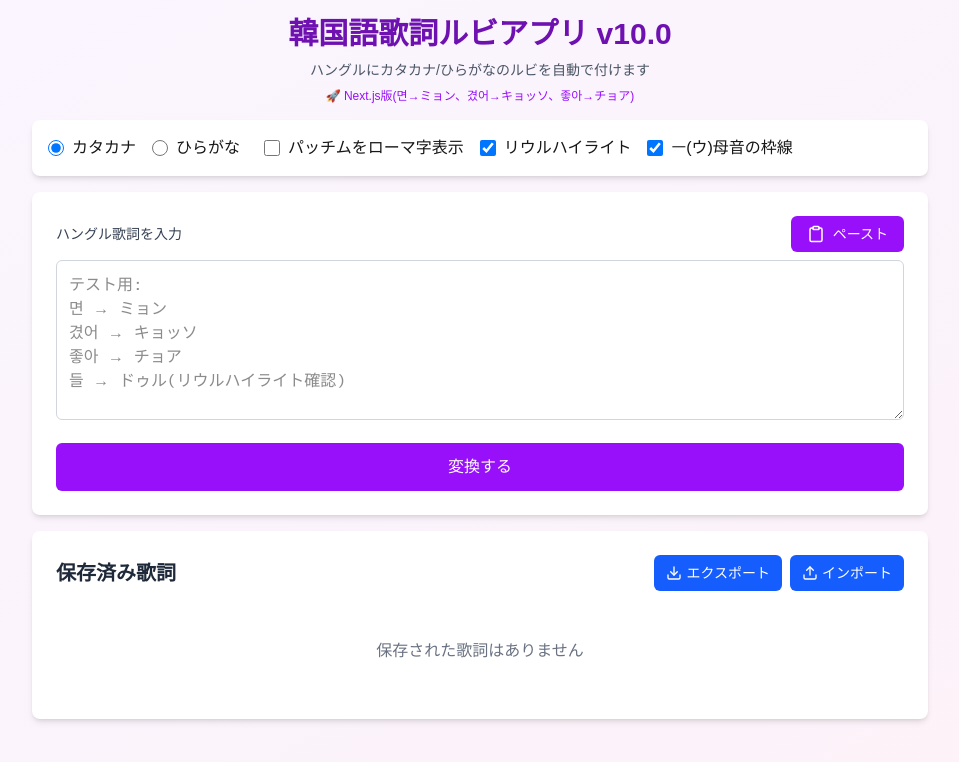
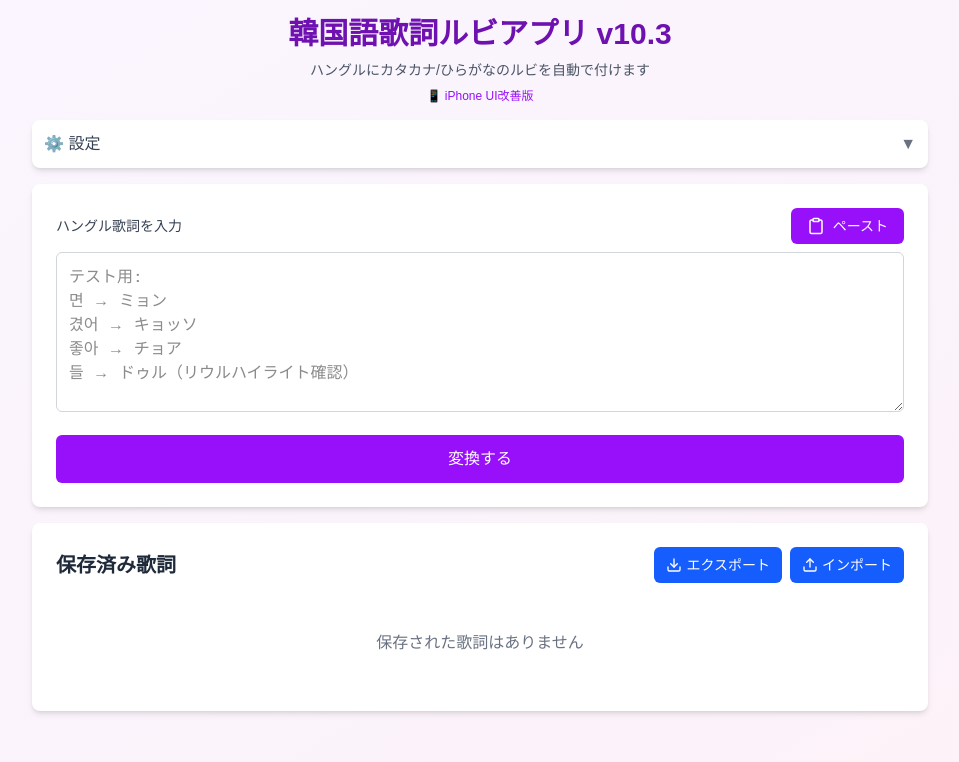
Before and after one commit to liliumauratumn/korean-lyrics-ruby, a Next.js app: page / in a window 1280 px wide. Shown: the top 762 px of the page, without its empty margins (160-1119 px from the left). Built offline with nearby package versions, Linux system fonts and the light colour scheme.

Commit message:
Update page.tsx

```diff
--- a/app/page.tsx
+++ b/app/page.tsx
@@ -408,12 +408,26 @@ export default function KoreanLyricsRuby() {
   const [editMain, setEditMain] = useState('');
   const [editBatchim, setEditBatchim] = useState('');
   const [touchTimer, setTouchTimer] = useState<NodeJS.Timeout | null>(null);
-
+  const [isSettingsOpen, setIsSettingsOpen] = useState(false);
+const [showScrollTop, setShowScrollTop] = useState(false);
  useEffect(() => {
     const saved = localStorage.getItem('koreanLyrics');
     if (saved) {
       setSavedLyrics(JSON.parse(saved));
     }
+  }, []);
+
+  useEffect(() => {
+    const handleScroll = () => {
+      const scrolled = window.scrollY;
+      const windowHeight = document.documentElement.scrollHeight - window.innerHeight;
+      const scrollPercentage = (scrolled / windowHeight) * 100;
+
+      setShowScrollTop(scrollPercentage > 50);
+    };
+
+    window.addEventListener('scroll', handleScroll);
+    return () => window.removeEventListener('scroll', handleScroll);
   }, []);
 
   const handleConvert = () => {
@@ -422,7 +436,7 @@ export default function KoreanLyricsRuby() {
   };
 
   const handleSave = () => {
-    const title = prompt('タイトルを入力してください(例:Spring Day - BTS)');
+    const title = prompt('タイトルを入力してください（例：Spring Day - BTS）');
     if (!title || !title.trim()) {
       return;
     }
@@ -438,7 +452,7 @@ export default function KoreanLyricsRuby() {
     const updated = [...savedLyrics, newLyric];
     setSavedLyrics(updated);
     localStorage.setItem('koreanLyrics', JSON.stringify(updated));
-    alert('保存しました!');
+    alert('保存しました！');
   };
 
   const handleLoad = (lyric: SavedLyric) => {
@@ -447,7 +461,7 @@ export default function KoreanLyricsRuby() {
   };
 
   const handleDelete = (id: number) => {
-    if (confirm('削除しますか?')) {
+    if (confirm('削除しますか？')) {
       const updated = savedLyrics.filter(l => l.id !== id);
       setSavedLyrics(updated);
       localStorage.setItem('koreanLyrics', JSON.stringify(updated));
@@ -484,7 +498,7 @@ export default function KoreanLyricsRuby() {
           const imported = JSON.parse(event.target?.result as string);
           setSavedLyrics(imported);
           localStorage.setItem('koreanLyrics', JSON.stringify(imported));
-          alert('インポートしました!');
+          alert('インポートしました！');
         } catch {
           alert('ファイルの読み込みに失敗しました');
         }
@@ -611,68 +625,86 @@ export default function KoreanLyricsRuby() {
     <div className="min-h-screen bg-gradient-to-br from-purple-50 to-pink-50 p-4">
       <div className="max-w-4xl mx-auto">
         <h1 className="text-3xl font-bold text-center mb-2 text-purple-800">
-          韓国語歌詞ルビアプリ v10.0
+          韓国語歌詞ルビアプリ v10.3
         </h1>
         <p className="text-center text-gray-600 mb-2 text-sm">
           ハングルにカタカナ/ひらがなのルビを自動で付けます
         </p>
         <p className="text-center text-purple-600 mb-4 text-xs font-medium">
-          🚀 Next.js版(면→ミョン、겼어→キョッソ、좋아→チョア)
+          📱 iPhone UI改善版
         </p>
 
-        <div className="bg-white rounded-lg shadow-md p-4 mb-4 sticky top-0 z-50">
-          <div className="flex flex-wrap gap-6 items-center">
-            <div className="flex gap-4">
-              <label className="flex items-center gap-2 cursor-pointer">
+     <div className="bg-white rounded-lg shadow-md sticky top-0 z-50 mb-4">
+          {/* 設定ボタン */}
+          <button
+            onClick={() => setIsSettingsOpen(!isSettingsOpen)}
+            className="w-full p-3 flex items-center justify-between hover:bg-gray-50"
+          >
+            <span className="flex items-center gap-2 font-medium text-gray-700">
+              ⚙️ 設定
+            </span>
+            <span className="text-gray-500">
+              {isSettingsOpen ? '▲' : '▼'}
+            </span>
+          </button>
+
+          {/* 設定パネル（開閉） */}
+          {isSettingsOpen && (
+            <div className="border-t p-4 space-y-4">
+              {/* カタカナ/ひらがな */}
+              <div className="flex gap-6">
+                <label className="flex items-center gap-3 cursor-pointer">
                   <input
                     type="radio"
                     checked={!useHiragana}
                     onChange={() => setUseHiragana(false)}
-                  className="w-4 h-4"
+                    className="w-5 h-5"
                   />
-                <span>カタカナ</span>
+                  <span className="text-base">カタカナ</span>
                 </label>
-              <label className="flex items-center gap-2 cursor-pointer">
+                <label className="flex items-center gap-3 cursor-pointer">
                   <input
                     type="radio"
                     checked={useHiragana}
                     onChange={() => setUseHiragana(true)}
-                  className="w-4 h-4"
+                    className="w-5 h-5"
                   />
-                <span>ひらがな</span>
+                  <span className="text-base">ひらがな</span>
                 </label>
               </div>
 
-            <div className="flex gap-4">
-              <label className="flex items-center gap-2 cursor-pointer">
+              {/* チェックボックス */}
+              <div className="space-y-3">
+                <label className="flex items-center gap-3 cursor-pointer py-1">
                   <input
                     type="checkbox"
                     checked={useBatchimRomaji}
                     onChange={(e) => setUseBatchimRomaji(e.target.checked)}
-                  className="w-4 h-4"
+                    className="w-5 h-5"
                   />
-                <span>パッチムをローマ字表示</span>
+                  <span className="text-base">パッチムをローマ字表示</span>
                 </label>
-              <label className="flex items-center gap-2 cursor-pointer">
+                <label className="flex items-center gap-3 cursor-pointer py-1">
                   <input
                     type="checkbox"
                     checked={highlightRieul}
                     onChange={(e) => setHighlightRieul(e.target.checked)}
-                  className="w-4 h-4"
+                    className="w-5 h-5"
                   />
-                <span>リウルハイライト</span>
+                  <span className="text-base">リウルハイライト</span>
                 </label>
-              <label className="flex items-center gap-2 cursor-pointer">
+                <label className="flex items-center gap-3 cursor-pointer py-1">
                   <input
                     type="checkbox"
                     checked={highlightEu}
                     onChange={(e) => setHighlightEu(e.target.checked)}
-                  className="w-4 h-4"
+                    className="w-5 h-5"
                   />
-                <span>ㅡ(ウ)母音の枠線</span>
+                  <span className="text-base">ㅡ(ウ)母音の枠線</span>
                 </label>
               </div>
             </div>
+          )}
         </div>
 
         <div className="bg-white rounded-lg shadow-md p-6 mb-4">
@@ -691,7 +723,7 @@ export default function KoreanLyricsRuby() {
           <textarea
             value={input}
             onChange={(e) => setInput(e.target.value)}
-            placeholder="テスト用:&#10;면 → ミョン&#10;겼어 → キョッソ&#10;좋아 → チョア&#10;들 → ドゥル(リウルハイライト確認)"
+            placeholder="テスト用:&#10;면 → ミョン&#10;겼어 → キョッソ&#10;좋아 → チョア&#10;들 → ドゥル（リウルハイライト確認）"
             className="w-full h-40 p-3 border border-gray-300 rounded-md font-mono"
           />
 
@@ -793,8 +825,8 @@ export default function KoreanLyricsRuby() {
               <div className="text-xs text-blue-800 space-y-1">
                 <p>• 文字を<strong>クリック/タップ</strong>で黄色マーク、<strong>ドラッグ</strong>で複数選択</p>
                 <p>• <strong>ダブルクリック/長押し</strong>で発音を自由に編集できます ✏️</p>
-                <p>• <span className="inline-block px-2 py-0.5 mx-1" style={{background: 'linear-gradient(to bottom, transparent 50%, #bbf7d0 50%)'}}>緑の背景</span>=パッチムㄹ(リウル)の発音</p>
-                <p>• <span className="inline-block px-2 py-0.5 mx-1" style={{border: '2px solid #fb923c', borderRadius: '4px'}}>オレンジ枠</span>=ㅡ(ウ)母音(口を横に開く😁特殊な発音)</p>
+                <p>• <span className="inline-block px-2 py-0.5 mx-1" style={{background: 'linear-gradient(to bottom, transparent 50%, #bbf7d0 50%)'}}>緑の背景</span>＝パッチムㄹ（リウル）の発音</p>
+                <p>• <span className="inline-block px-2 py-0.5 mx-1" style={{border: '2px solid #fb923c', borderRadius: '4px'}}>オレンジ枠</span>＝ㅡ(ウ)母音（口を横に開く😁特殊な発音）</p>
               </div>
             </div>
           </div>
@@ -833,7 +865,7 @@ export default function KoreanLyricsRuby() {
                   value={editBatchim}
                   onChange={(e) => setEditBatchim(e.target.value)}
                   className="w-full p-2 border border-gray-300 rounded-md"
-                  placeholder="カタカナで入力(なければ空欄)"
+                  placeholder="カタカナで入力（なければ空欄）"
                 />
               </div>
 
@@ -905,6 +937,17 @@ export default function KoreanLyricsRuby() {
           )}
         </div>
       </div>
+
+  {/* トップに戻るボタン */}
+      <button
+        onClick={() => window.scrollTo({ top: 0, behavior: 'smooth' })}
+        className={`fixed bottom-6 right-6 lg:right-[calc((100vw-56rem)/2-4rem)] bg-purple-600 text-white p-4 rounded-full shadow-lg hover:bg-purple-700 z-50 transition-opacity duration-300 ${
+          showScrollTop ? 'opacity-100' : 'opacity-0 pointer-events-none'
+        }`}
+        title="トップに戻る"
+      >
+        ↑
+      </button>
     </div>
   );
 }
```
Lines whose indentation alone changed are shown as unchanged.
